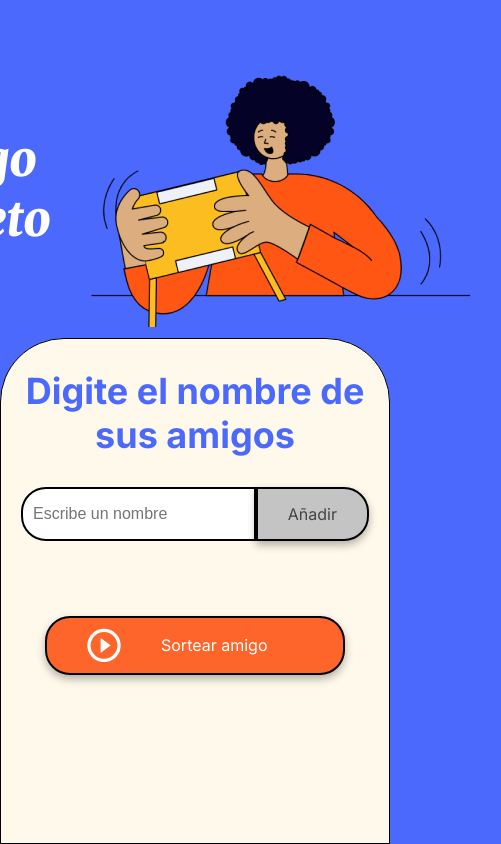
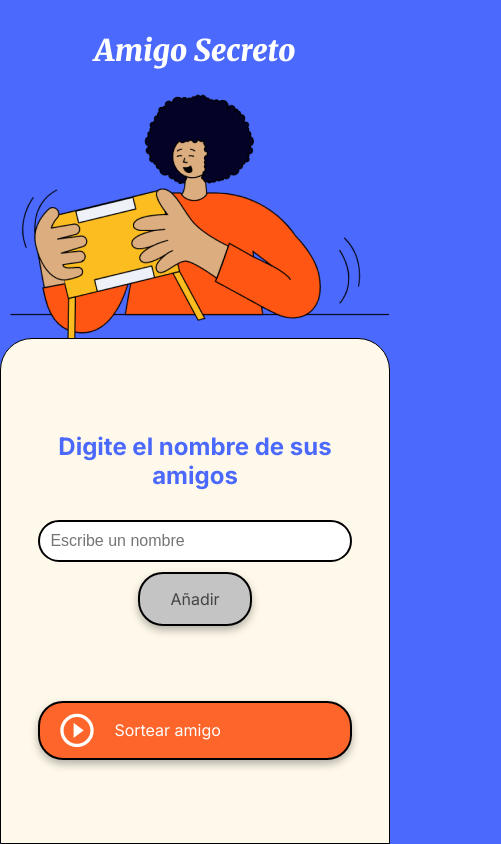
Before and after one commit to MarcosGallinger/AmigoSecreto, a plain HTML site: page index.html in a window 390 px wide. Shown: the whole page, 501 px wide, since content can reach past the window. Drawn offline with nearby package versions, Linux system fonts and the light colour scheme.

Commit message:
Crear Responsive

```diff
--- a/style.css
+++ b/style.css
@@ -162,3 +162,88 @@ ul {
 .button-draw:hover {
     background-color: var(--color-button-hover);
 }
+
+@media (max-width: 1024px) {
+    .main-title {
+        font-size: 36px; /* Reducir tamaño del título */
+    }
+
+    .section-title {
+        font-size: 28px; /* Reducir tamaño del subtítulo */
+    }
+
+    .input-wrapper {
+        flex-direction: column; /* Cambiar a columna en tablets */
+        align-items: center;
+    }
+
+    .input-name {
+        border-radius: 25px; /* Ajustar bordes */
+        margin-bottom: 10px; /* Espacio entre input y botón */
+    }
+
+    .button-add {
+        border-radius: 25px; /* Ajustar bordes */
+    }
+}
+
+@media (max-width: 600px) {
+    header.header-banner {
+        height: 100px; /* Reducir altura de la cabecera */
+        display: flex;
+        flex-direction: column;
+        justify-content: center;
+    }
+
+    h1.main-title {
+        font-size: 30px; /* Reducir tamaño del título */
+        display: flex;
+        justify-content: center;
+        flex-direction: column;
+        padding: auto;
+    }
+    section.input-section{
+        padding: 20px;
+        width: auto;
+        display: flex;
+    }
+
+    .imagenTitulo {
+        width: auto;
+        display: flex;
+        flex-direction: column;
+        justify-content: center;
+    }
+
+    .section-title {
+        font-size: 24px; /* Reducir tamaño del subtítulo */
+    }
+
+    .input-section {
+        display: flex;
+        justify-content: center;
+        border-radius: 32px 32px 0 0; /* Reducir bordes */
+        width: 100%;
+
+    }
+
+    .input-name {
+        width: 90%; /* Ajustar ancho del input */
+    }
+
+    .button-container {
+        width: 90%; /* Ajustar ancho del botón */
+    }
+
+    .button-draw {
+        padding: 10px 20px; /* Reducir padding del botón */
+    }
+
+    .button-draw img {
+        margin-right: 20px; /* Reducir margen de la imagen */
+    }
+
+    .result-list {
+        font-size: 36px; /* Reducir tamaño de la lista */
+    }
+}
```
